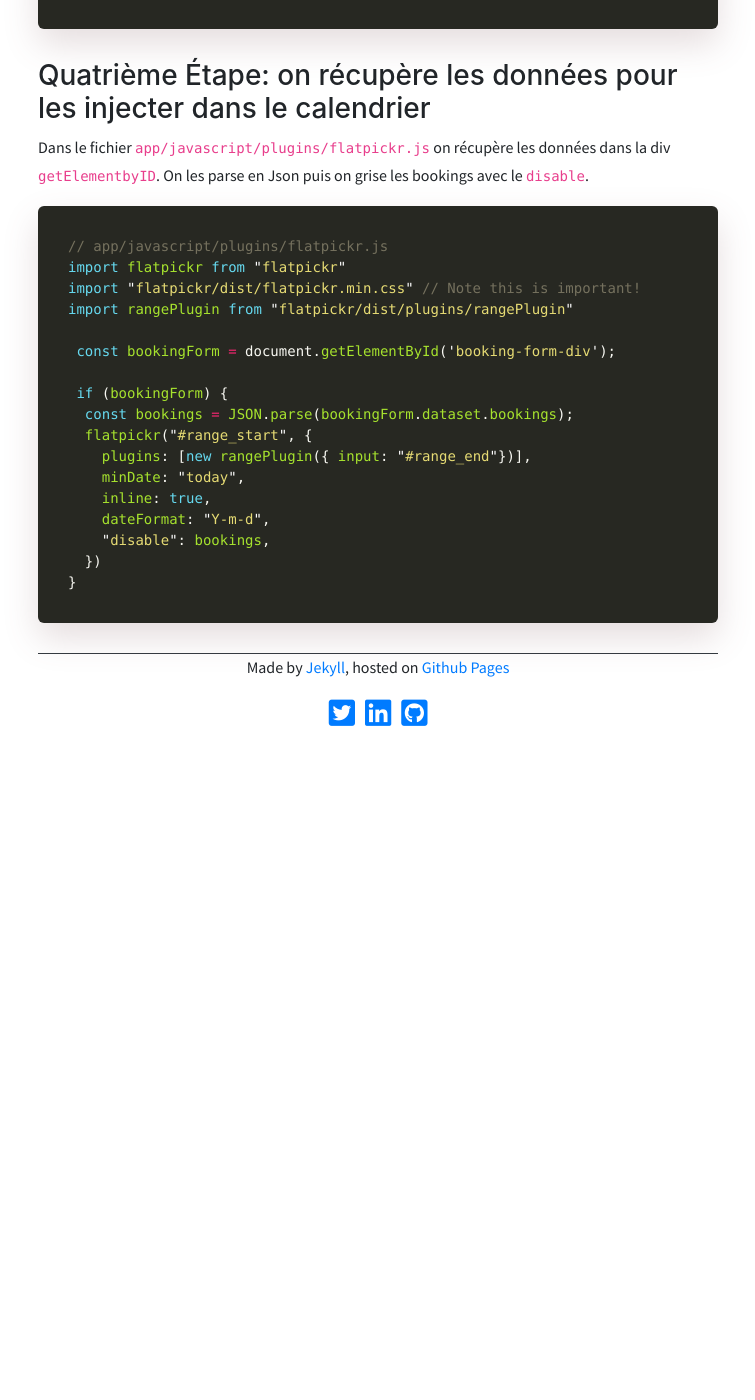
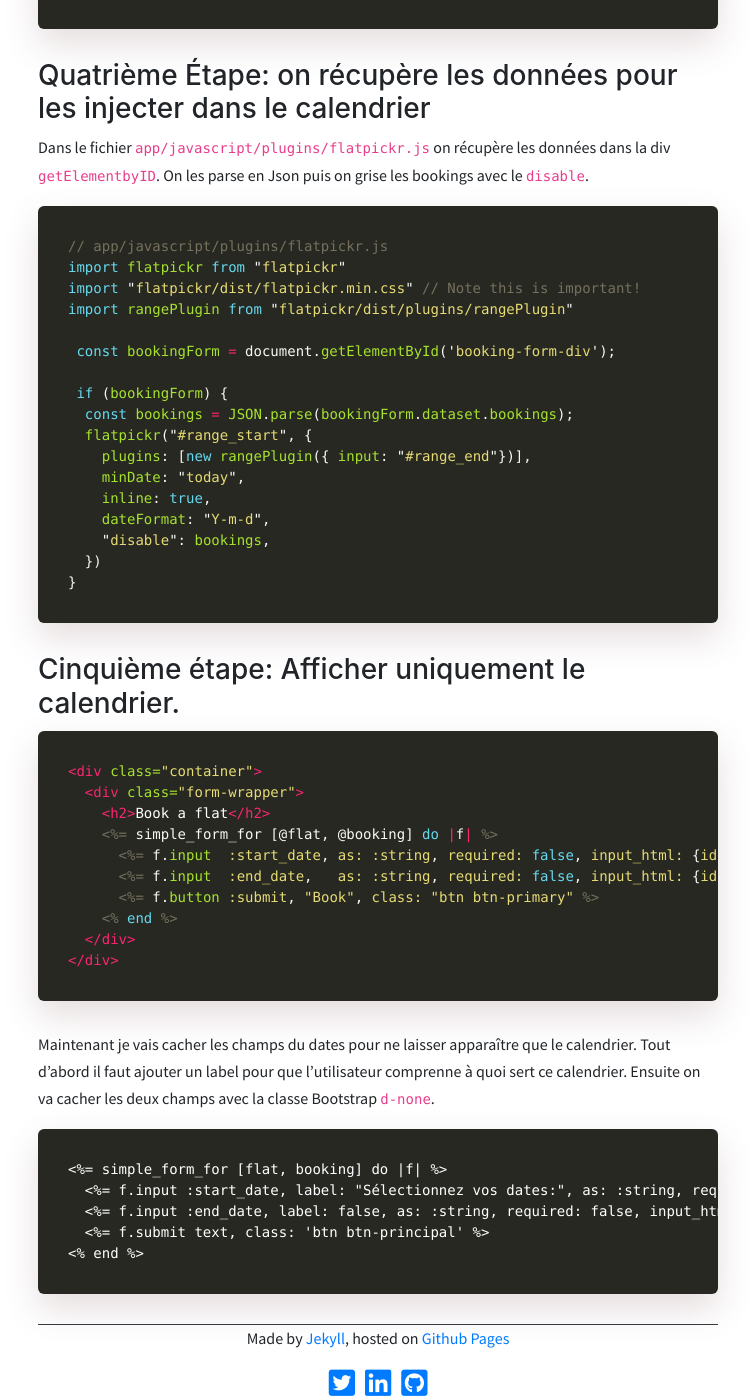
Before and after one commit to alexandrebk/alexandrebk.github.io, a Jekyll site: the page built from _posts/2019-07-24-flatpicker-in-rails.md, in a window 1280 px wide and 1400 px high, scrolled down 2617 px. Shown: the whole window, without its empty margins (262-1017 px from the left). Built offline with Jekyll 4.4.1, drawn with Linux system fonts in a browser that asks for light colours; nearby versions of some CDN libraries; before the commit the page ends 3347 px from its top, so only the background shows below that; some of the changed text lies outside the part shown.

````diff
--- a/_posts/2019-07-24-flatpicker-in-rails.md
+++ b/_posts/2019-07-24-flatpicker-in-rails.md
@@ -79,7 +79,7 @@
   [...]
   def show
     @flat           = Flat.find(params[:id])
-    @bookings       = Booking.where(flat_id: @flat.id, end_date) # prendre les réservations après aujourd'hui.
+    @bookings       = Booking.where(flat_id: @flat.id, end_date: Date.today) # prendre les réservations après aujourd'hui.
     @bookings_dates = @bookings.map do |booking|
       {
         from: booking.start_date,
@@ -127,3 +127,29 @@
   })
 }
 ```
+
+### Cinquième étape: Afficher uniquement le calendrier.
+
+
+```erb
+<div class="container">
+  <div class="form-wrapper">
+    <h2>Book a flat</h2>
+    <%= simple_form_for [@flat, @booking] do |f| %>
+      <%= f.input  :start_date, as: :string, required: false, input_html: {id: "range_start"} %>
+      <%= f.input  :end_date,   as: :string, required: false, input_html: {id: "range_end"} %>
+      <%= f.button :submit, "Book", class: "btn btn-primary" %>
+    <% end %>
+  </div>
+</div>
+```
+
+Maintenant je vais cacher les champs du dates pour ne laisser apparaître que le calendrier. Tout d'abord il faut ajouter un label pour que l'utilisateur comprenne à quoi sert ce calendrier. Ensuite on va cacher les deux champs avec la classe Bootstrap `d-none`.
+
+```
+<%= simple_form_for [flat, booking] do |f| %>
+  <%= f.input :start_date, label: "Sélectionnez vos dates:", as: :string, required: false, input_html: { id: "range_start", class: "d-none"} %>
+  <%= f.input :end_date, label: false, as: :string, required: false, input_html: { id: "range_end", class: "d-none" } %>
+  <%= f.submit text, class: 'btn btn-principal' %>
+<% end %>
+```
````
Also changed, not shown: other parts of _posts/2019-07-24-flatpicker-in-rails.md (+1 -1 lines).
